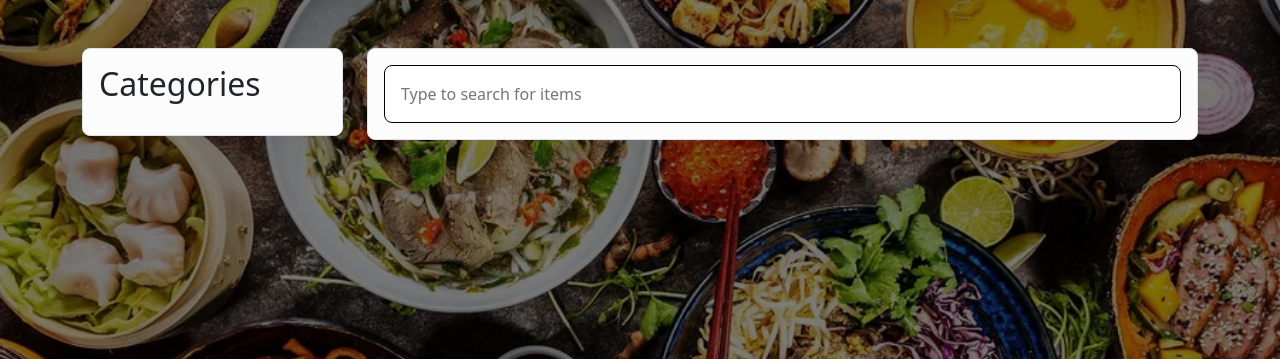
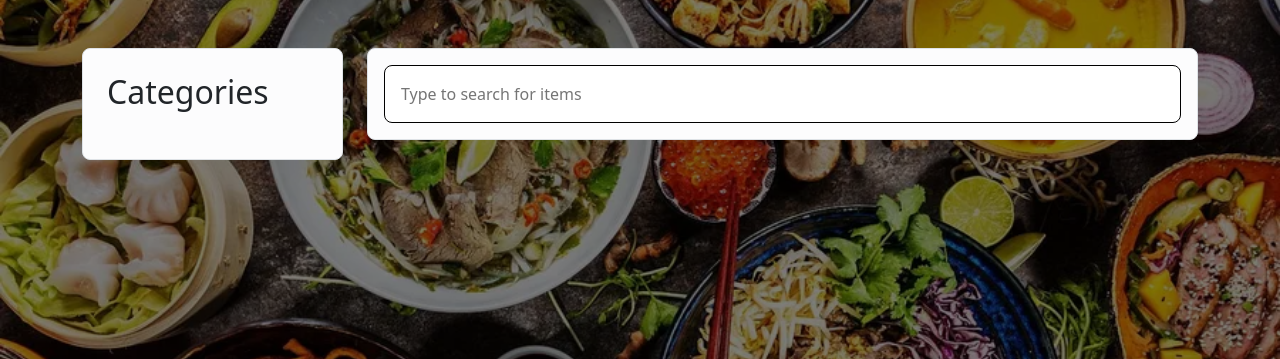
Before and after one commit to Russlyman/food-ordering-system, a Django app: page / in a window 1280 px wide. Shown: the part 79-438 px from the top of the page. Run offline with Django 4.2, Linux system fonts and the light colour scheme; data that the repository does not hold is empty; some libraries are stand-ins or nearby versions.

Commit message:
Margin and padding fixes

```diff
--- a/menu/templates/menu/menu_list.html
+++ b/menu/templates/menu/menu_list.html
@@ -4,11 +4,11 @@
 <div class="container">
   <div class="row">
     <div class="col-lg-3 d-none d-lg-block">
-      <div class="p-3 border bg-light-subtle sticky-top rounded-3">
-        <h2>Categories</h2>
-        <ul class="list-unstyled">
+      <div class="p-4 border bg-light-subtle sticky-top rounded-3">
+        <h2 class="mb-4">Categories</h2>
+        <ul class="list-unstyled d-flex flex-column gap-4 mb-0">
           {% for category in categories %}
-          <li class="h4"><a href="#{{ category.id }}" class="text-decoration-none">{{ category.name }}</a></li>
+          <li class="fs-4 border-top-1"><a href="#{{ category.id }}" class="text-decoration-none">{{ category.name }}</a></li>
           {% endfor %}
         </ul>
       </div>
@@ -35,11 +35,11 @@
         <div class="col-12">
           <div class="bg-light p-3 rounded-3 border">
             <h3 class="ms-3 mb-4" id="{{ category.id }}">{{ category.name }}</h3>
-            <div class="row g-2 menu-category">
+            <div class="row g-3 menu-category">
               {% for item in category.items.all %}
               <div class="col-sm-6">
                 <div
-                  class="p-3 border bg-light-subtle d-flex justify-content-between item h-100 rounded-3 shadow-sm"
+                  class="p-4 border bg-light-subtle d-flex justify-content-between item h-100 rounded-3 shadow-sm"
                   data-bs-toggle="modal"
                   data-bs-target="#itemInfoModal"
                   data-item-description="{{ item.description }}"
--- a/templates/base.html
+++ b/templates/base.html
@@ -21,7 +21,7 @@
 </head>
 <body>
   <header class="container">
-    <nav aria-label="Navbar" class="bg-light-subtle mb-5 mt-3 d-flex justify-content-between align-items-center p-3 flex-wrap flex-column flex-sm-row rounded-3 border gap-3">
+    <nav aria-label="Navbar" class="bg-light-subtle mb-sm-5 my-3 d-flex justify-content-between align-items-center p-3 flex-wrap flex-column flex-sm-row rounded-3 border gap-3">
       <a class="navbar-brand" href="{% url 'home' %}"><h1 class="fs-4 mb-0">Chinese Takeaway</h1></a>
       <ul class="d-flex list-unstyled align-items-center mb-0 gap-4 fs-6">
         {% if user.is_authenticated %}
```
